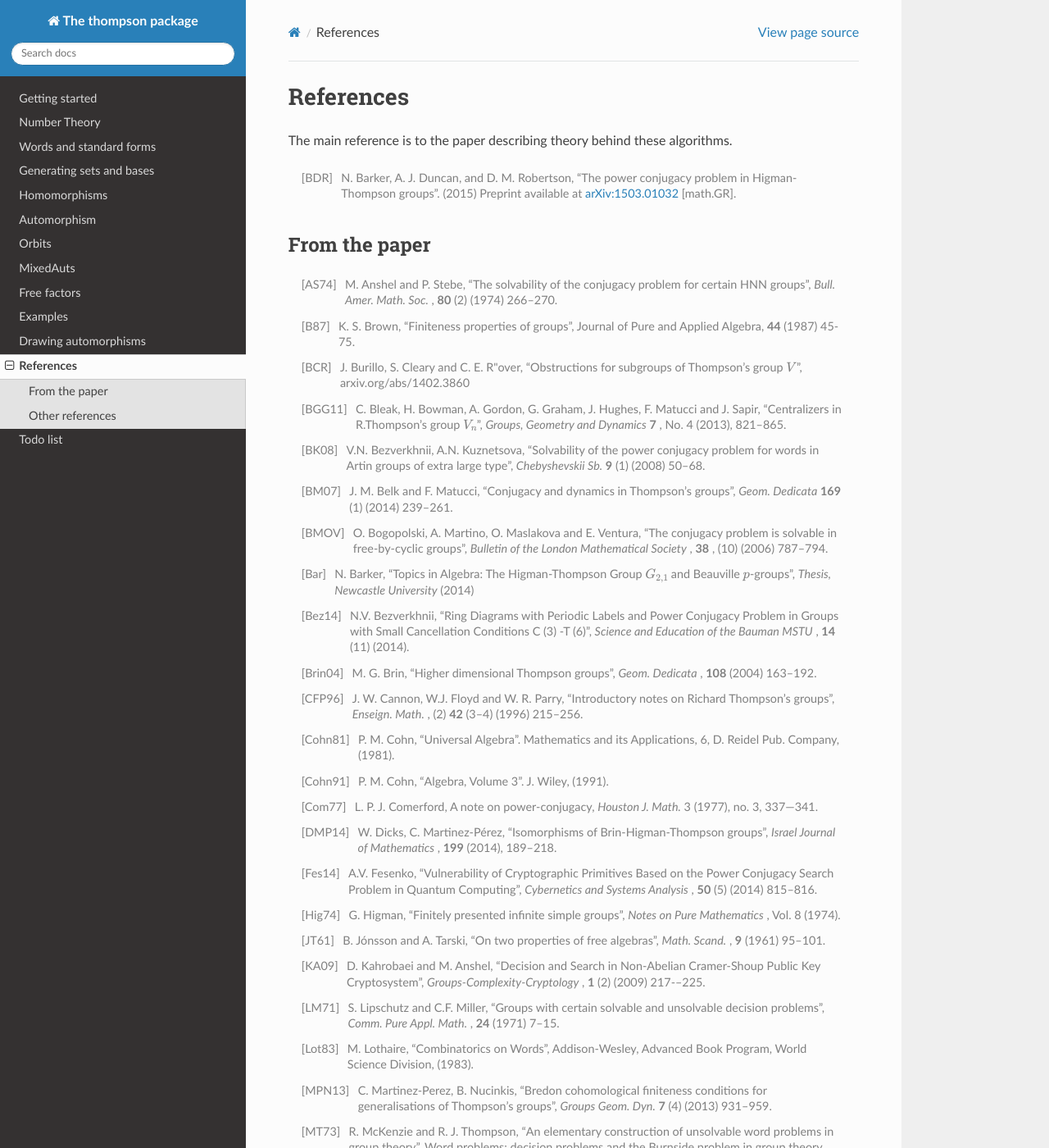
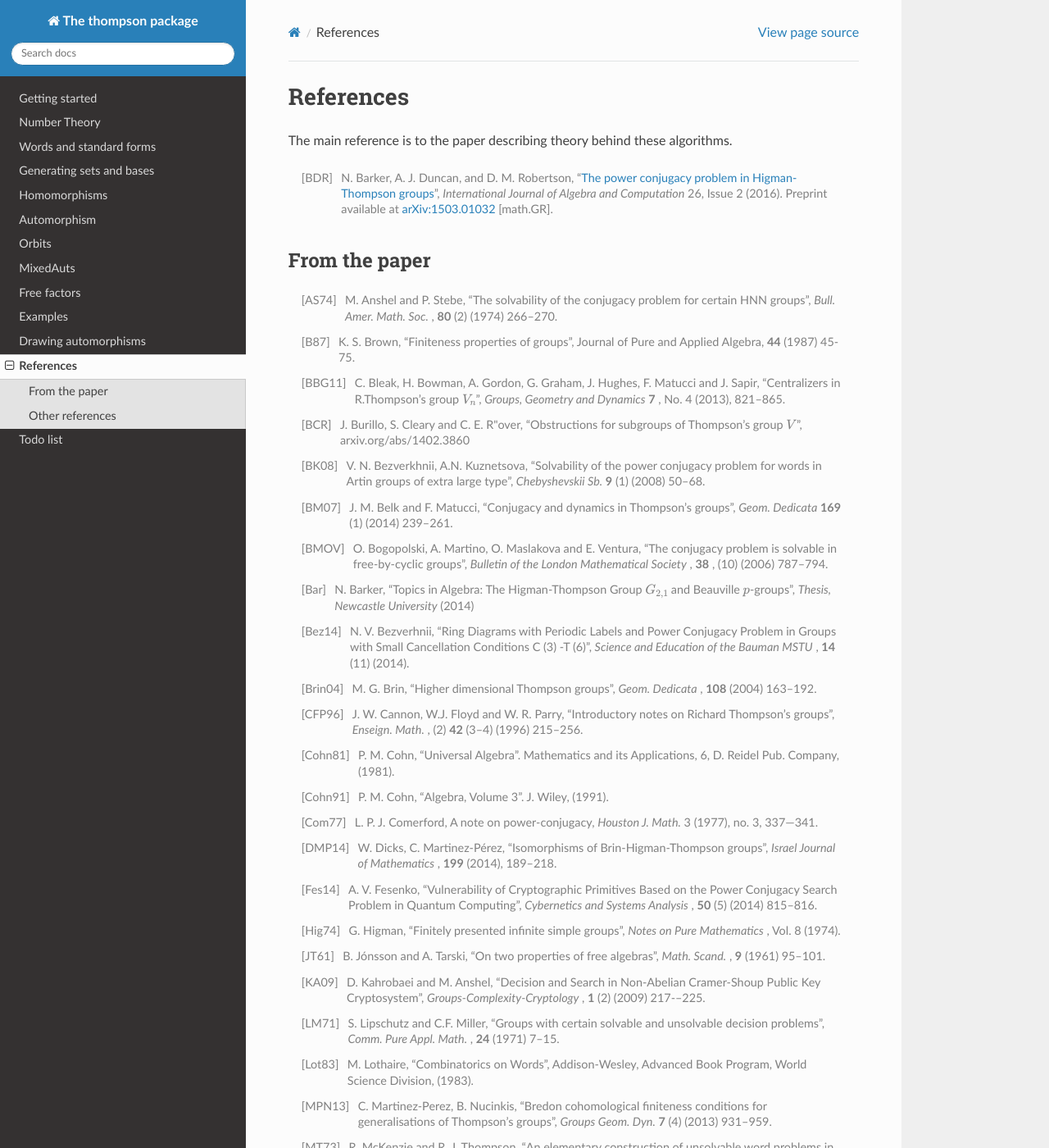
Before and after one commit to DMRobertson/thompsons_v, a Sphinx documentation site: the page built from docs/references.rst, in a window 1280 px wide and 1400 px high. Shown: the whole window at 82% size. Built offline with Sphinx 7.4.7 and the Read the Docs theme 2.0.0, drawn with Linux system fonts in a browser that asks for light colours; some of the changed text lies outside the part shown.

Commit message:
Doc fixes and examples from Higman which generate a free subgp of V
- Updated examples listing and references to use the IJAC submitted paper version
- Comment strings are handled properly by save_to_file

```diff
--- a/docs/extensions/paperref.py
+++ b/docs/extensions/paperref.py
@@ -1,3 +1,6 @@
+"""This was a very hacky extension (read: I didn't know what I was doing) which allows you to refer to \labels declared in a tex source, using whatever the last avialable compilation used as the cross reference name.
+"""
+
 import re
 
 from docutils.nodes import Text
--- a/docs/generate_references.py
+++ b/docs/generate_references.py
@@ -1,7 +1,10 @@
 from pathlib import Path
+from os.path import expanduser
 import re
 
+
 def bibliography_entries(tex_source):
+	tex_source = expanduser(tex_source)
 	output = ""
 	with Path(tex_source).open('rt', encoding='utf-8') as f:
 		at_bib_start = False
@@ -78,7 +81,7 @@ def tidy_up(text):
 
 if __name__ == '__main__':
 	refs = {}
-	bibliography = bibliography_entries(r'..\..\barker\conj_paper\pconj.tex')
+	bibliography = bibliography_entries('~/barker/conj_paper/pconj_ijac.tex')
 	citations = extractor.findall(bibliography)
 
 	for ext_name, int_name, text in citations:
--- a/docs/paper_bibliography.txt
+++ b/docs/paper_bibliography.txt
@@ -1,19 +1,19 @@
 .. [AS74] \M. Anshel and P. Stebe, "The solvability of the conjugacy problem for certain HNN groups",  *Bull. Amer. Math. Soc.* ,  **80**  (2) (1974) 266–270.
 .. [B87] \K. S. Brown, "Finiteness properties of groups", Journal of Pure and Applied Algebra,  **44**  (1987) 45-75.
+.. [BBG11] \C. Bleak, H. Bowman, A. Gordon, G. Graham, J. Hughes, F. Matucci and J. Sapir, "Centralizers in R.Thompson's group  :math:`V_{n}`",  *Groups, Geometry and Dynamics*   **7** , No. 4 (2013), 821–865.
 .. [BCR] \J. Burillo, S. Cleary and C. E. R\"over, "Obstructions for subgroups of Thompson's group  :math:`V`", arxiv.org/abs/1402.3860
-.. [BGG11] \C. Bleak, H. Bowman, A. Gordon, G. Graham, J. Hughes, F. Matucci and J. Sapir, "Centralizers in R.Thompson's group  :math:`V_{n}`",  *Groups, Geometry and Dynamics*   **7** , No. 4 (2013), 821–865.
-.. [BK08] \V.N. Bezverkhnii, A.N. Kuznetsova, "Solvability of the power conjugacy problem for words in Artin groups of extra large type",  *Chebyshevskii Sb.*   **9**  (1) (2008)  50–68.
+.. [BK08] \V. N. Bezverkhnii, A.N. Kuznetsova, "Solvability of the power conjugacy problem for words in Artin groups of extra large type",  *Chebyshevskii Sb.*   **9**  (1) (2008)  50–68.
 .. [BM07] \J. M. Belk and F. Matucci, "Conjugacy and dynamics in Thompson's groups",  *Geom. Dedicata*   **169**  (1) (2014) 239–261.
 .. [BMOV] \O. Bogopolski, A. Martino, O. Maslakova and E. Ventura, "The conjugacy problem is solvable in free-by-cyclic groups",  *Bulletin of the London Mathematical Society* ,  **38** , (10) (2006) 787–794.
 .. [Bar] \N. Barker, "Topics in Algebra: The Higman-Thompson Group  :math:`G_{2,1}` and Beauville  :math:`p`-groups",  *Thesis, Newcastle University*  (2014)
-.. [Bez14] \N.V. Bezverkhnii, "Ring Diagrams with Periodic Labels and Power Conjugacy Problem in Groups with Small Cancellation Conditions C (3) -T (6)",  *Science and Education of the Bauman MSTU* ,  **14**  (11) (2014).
+.. [Bez14] \N. V. Bezverhnii, "Ring Diagrams with Periodic Labels and Power Conjugacy Problem in Groups with Small Cancellation Conditions C (3) -T (6)",  *Science and Education of the Bauman MSTU* ,  **14**  (11) (2014).
 .. [Brin04] \M. G. Brin, "Higher dimensional Thompson groups",  *Geom. Dedicata* ,  **108**  (2004) 163–192.
 .. [CFP96] \J. W. Cannon, W.J. Floyd and W. R. Parry, "Introductory notes on Richard Thompson's groups",  *Enseign. Math.* , (2)  **42** (3–4) (1996) 215–256.
 .. [Cohn81] \P. M. Cohn, "Universal Algebra". Mathematics and its Applications, 6, D. Reidel Pub. Company, (1981).
 .. [Cohn91] \P. M. Cohn, "Algebra, Volume 3". J. Wiley, (1991).
 .. [Com77] \L. P. J. Comerford, A note on power-conjugacy,  *Houston J. Math.*  3 (1977), no. 3, 337—341.
 .. [DMP14] \W. Dicks, C. Martinez-Pérez, "Isomorphisms of Brin-Higman-Thompson groups",  *Israel Journal of Mathematics* ,  **199**  (2014), 189–218.
-.. [Fes14] \A.V. Fesenko, "Vulnerability of Cryptographic Primitives Based on the Power Conjugacy Search Problem in Quantum Computing",  *Cybernetics and Systems Analysis* ,  **50**  (5) (2014) 815–816.
+.. [Fes14] \A. V. Fesenko, "Vulnerability of Cryptographic Primitives Based on the Power Conjugacy Search Problem in Quantum Computing",  *Cybernetics and Systems Analysis* ,  **50**  (5) (2014) 815–816.
 .. [Hig74] \G. Higman, "Finitely presented infinite simple groups",   *Notes on Pure Mathematics* , Vol. 8 (1974).
 .. [JT61] \B. Jónsson and A. Tarski, "On two properties of free algebras",  *Math. Scand.* ,  **9**  (1961) 95–101.
 .. [KA09] \D. Kahrobaei and M. Anshel, "Decision and Search in Non-Abelian Cramer-Shoup Public Key Cryptosystem",  *Groups-Complexity-Cryptology* ,  **1**  (2) (2009) 217-–225.
@@ -22,7 +22,7 @@
 .. [MPN13] \C. Martinez-Perez, B. Nucinkis, "Bredon cohomological finiteness conditions for generalisations of Thompson's groups",  *Groups Geom. Dyn.*   **7**  (4) (2013) 931–959.
 .. [MT73] \R. McKenzie and R. J. Thompson, "An elementary construction of unsolvable word problems in group theory", Word problems: decision problems and the Burnside problem in group theory, Studies in Logic and the Foundations of Math., 71, pp. 457–478. North-Holland, Amsterdam, (1973).
 .. [Pa11] \E. Pardo, "The isomorphism problem for Higman-Thompson groups",  *Journal of Algebra* ,  **344**  (2011), 172–183.
-.. [Pr08] \S.J. Pride, "On the residual finiteness and other properties of (relative) one-relator groups",  *Proc. Amer. Math. Soc.*   **136**  (2) (2008) 377–386.
-.. [R15] \D. M. Robertson, "``thompson``: a package for Python 3.3+ to work with elements of the Higman-Thompson groups  :math:`G_{n,r}`". Source code available from https://github.com/DMRobertson/thompsons\_v and documentation available from http://thompsons-v.readthedocs.org/.
+.. [Pr08] \S. J. Pride, "On the residual finiteness and other properties of (relative) one-relator groups",  *Proc. Amer. Math. Soc.*   **136**  (2) (2008) 377–386.
+.. [R15] \D. M. Robertson, "``thompson``: a package for Python 3.3+ to work with elements of the Higman-Thompson groups  :math:`G_{n,r}`". Source code available from https://github.com/DMRobertson/thompsons_v and documentation available from http://thompsons-v.readthedocs.org/.
 .. [SD10] \O. P. Salazar-Diaz, "Thompson's group V from a dynamical viewpoint",  *Internat. J. Algebra Comput.* , 1, 39–70, 20, (2010).
 .. [Tho] \R. J. Thompson, unpublished notes. http://www.math.binghamton.edu/matt/thompson/index.html
--- a/docs/references.rst
+++ b/docs/references.rst
@@ -3,7 +3,7 @@ References
 
 The main reference is to the paper describing theory behind these algorithms.
 
-.. [BDR] \N. Barker, A. J. Duncan, and D. M. Robertson, "The power conjugacy problem in Higman-Thompson groups". (2015) Preprint available at `arXiv:1503.01032 <http://arxiv.org/abs/1503.01032>`_ \[math.GR].
+.. [BDR] \N. Barker, A. J. Duncan, and D. M. Robertson, "`The power conjugacy problem in Higman-Thompson groups <http://www.worldscientific.com/doi/abs/10.1142/S0218196716500144>`_", *International Journal of Algebra and Computation* 26, Issue 2 (2016). Preprint available at `arXiv:1503.01032 <http://arxiv.org/abs/1503.01032>`_ \[math.GR].
 
 From the paper
 --------------
@@ -12,8 +12,6 @@ From the paper
 
 Other references
 ----------------
-
-.. [Bleak] \C. Bleak *et al*, "`Centralisers in the R. Thompson group  <http://arxiv.org/abs/1107.0672>`_ :math:`V_n`", *Groups, Geometry, and Dynamics* 7, no. 4, pp. 821–865 (2013).
 
 .. [Kogan] \R. Kogan, "`nVTrees Applet <http://www.math.tamu.edu/~romwell/nvTrees/>`_" (2008). Accessed 17th September, 2014. Source code `available on GitHub <https://github.com/romwell/nvTrees>`_.
 
--- a/docs/thompson.examples.rst
+++ b/docs/thompson.examples.rst
@@ -25,6 +25,8 @@ List of named examples
 
 Note that some automorphisms have more than one name---they will appear once in this list for every alias.
 
+.. todo:: make the documentation build process include links to forest pair diagrams for these elements.
+
 .. include:: examples_table.txt
 
 Randomly generated examples
```
Also changed, not shown: docs/examples_table.txt (+20 -10 lines), 7 other files.
